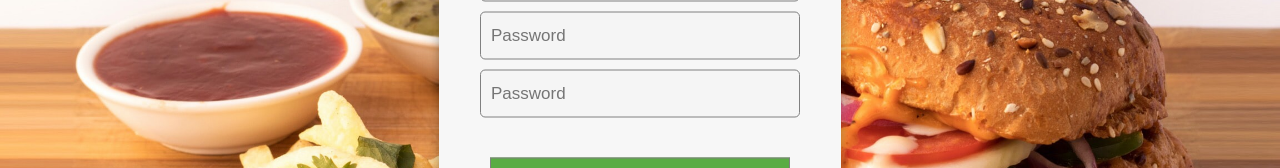
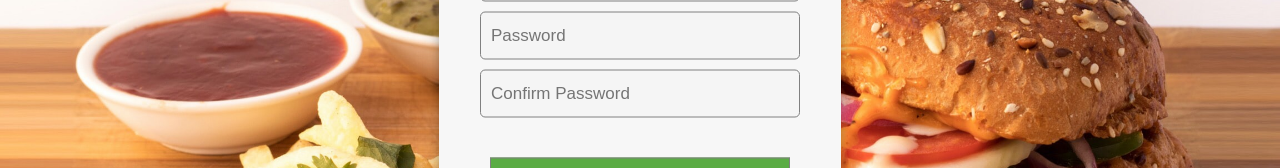
Before and after one commit to nenadpejic/pupin-bites, a React (Create React App) app: page /signup in a window 1280 px wide. Shown: the part 425-593 px from the top of the page. Built offline with nearby package versions, Linux system fonts and the light colour scheme.

Commit message:
Ispravka na signup

```diff
--- a/src/pages/Signup/index.js
+++ b/src/pages/Signup/index.js
@@ -50,13 +50,12 @@ const Signup = () => {
         : <>
         <LoginTab>
           <p>Sing up to application</p>
-          <div>{error}</div>
           <form onSubmit={handleSubmit}>
             <input type="text" ref={firstNameRef} placeholder="Email or User" required/>
             <input type="text" ref={lastNameRef} placeholder="Full Name" required />
             <input type="email" ref={emailRef}  placeholder="Email" required />
             <input type="password" ref={passwordRef} placeholder="Password" required />
-            <input type="password" ref={passwordConfirmRef} placeholder="Password" required />
+            <input type="password" ref={passwordConfirmRef} placeholder="Confirm Password" required />
             <button type="submit">Sign Up</button>
           </form>
         </LoginTab>
```
